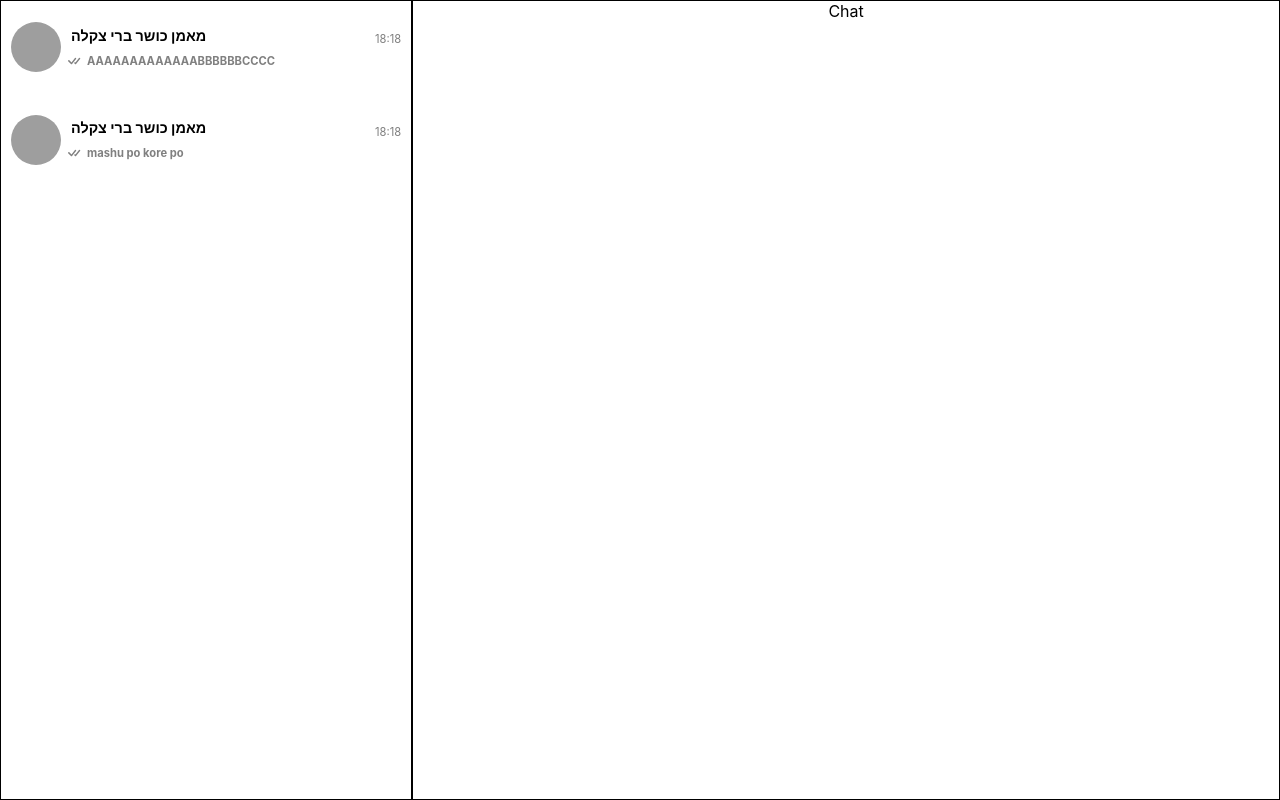
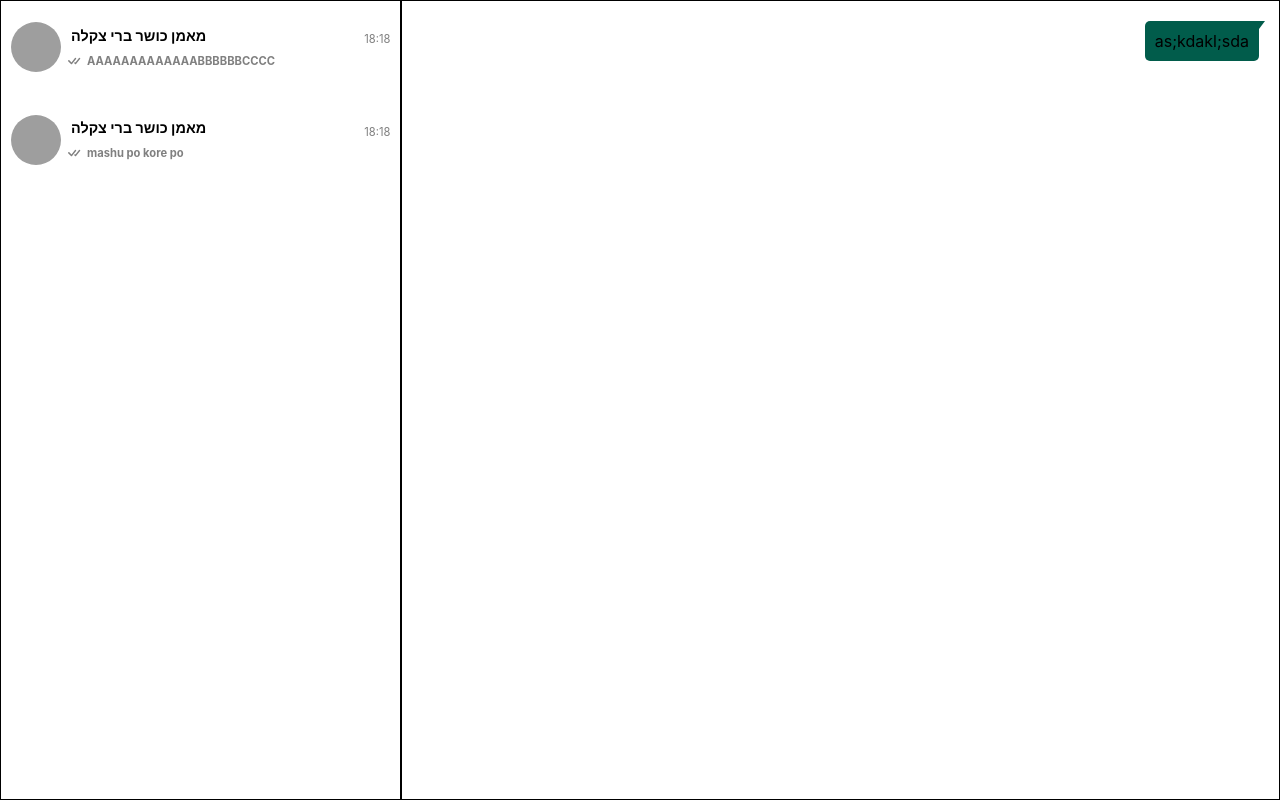
Before and after one commit to Talkoosh/whatsapp-clone, a React (Create React App) app: page / in a window 1280 px wide. Built offline with nearby package versions, Linux system fonts and the light colour scheme; grey boxes are pictures that could not be loaded.

Commit message:
chat message basic design

```diff
--- a/src/components/Chat/Chat.js
+++ b/src/components/Chat/Chat.js
@@ -1,8 +1,20 @@
-import React from 'react'
-import styles from './chat.module.css'
+import React, { useEffect, useState } from 'react';
+import styles from './chat.module.css';
+import demoData from '../../data/fake.json';
+import { Message } from '../Message/Message';
 
 export function Chat() {
-  return (
-    <div className={styles.container}>Chat</div>
-  )
+    const [messages, setMessages] = useState(null);
+
+    useEffect(() => {
+        setMessages(demoData.messages);
+    }, []);
+
+    return (
+        <section className={styles.container}>
+            {messages?.map((message) => (
+                <Message message={message} />
+            ))}
+        </section>
+    );
 }
--- a/src/components/Chat/chat.module.css
+++ b/src/components/Chat/chat.module.css
@@ -1,4 +1,5 @@
-.container{
+.container {
     border: 1px solid black;
     height: 100%;
+    padding: 20px;
 }
--- /dev/null
+++ b/src/components/Message/Message.js
@@ -0,0 +1,11 @@
+import React from 'react';
+import styles from './message.module.css';
+
+export function Message({ message }) {
+    return (
+        <div className={styles.messageContent + ' ' + styles.ownMessage}>
+            <span>as;kdakl;sda</span>
+            <div className={styles.messageTriangle}></div>
+        </div>
+    );
+}
--- /dev/null
+++ b/src/components/Message/message.module.css
@@ -0,0 +1,32 @@
+.messageContent {
+    background-color: var(--message-other-color);
+    min-width: 40px;
+    max-width: fit-content;
+    padding: 10px;
+    position: relative;
+    border-radius: 5px;
+}
+
+.messageTriangle {
+    width: 0;
+    height: 0;
+    border-top: 8px solid var(--message-other-color);
+    border-left: 6px solid transparent;
+    border-right: 6px solid transparent;
+    transform: translateX(-50%);
+    position: absolute;
+    top: 0;
+    left: 0;
+}
+
+.ownMessage {
+    float: right;
+    background-color: var(--message-own-color);
+}
+
+.ownMessage .messageTriangle {
+    border-top: 8px solid var(--message-own-color);
+    left: unset;
+    right: 0;
+    transform: translateX(50%);
+}
--- a/src/data/fake.json
+++ b/src/data/fake.json
@@ -24,5 +24,15 @@
                 "read": {}
             }
         }
+    ],
+    "messages": [
+        {
+            "chatId": 123123,
+            "userId": 111,
+            "type": 0,
+            "text": "בדיקההה",
+            "sentAt": 1690558179166,
+            "read": []
+        }
     ]
 }
--- a/src/styles/App.css
+++ b/src/styles/App.css
@@ -29,4 +29,6 @@ body,
     --text-heading-color-light: black;
     --text-regular-color-light: grey;
     --hover-light: rgb(175, 171, 171);
+    --message-own-color: #015c4b;
+    --message-other-color: grey;
 }
```
